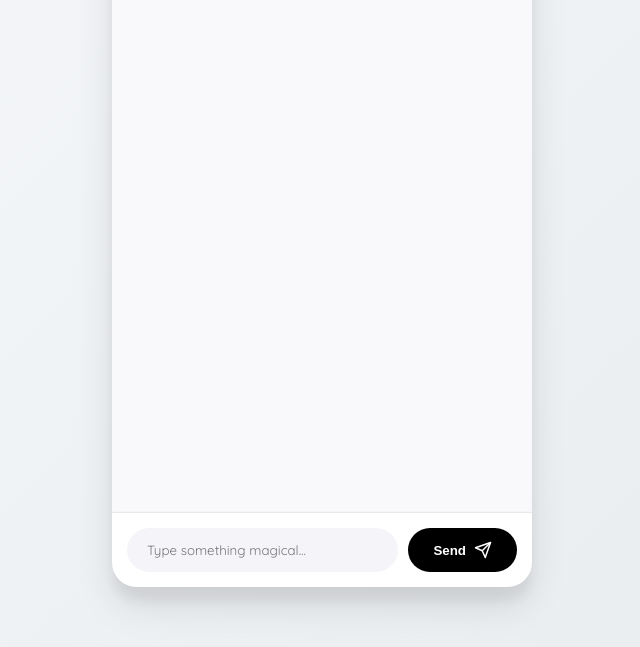
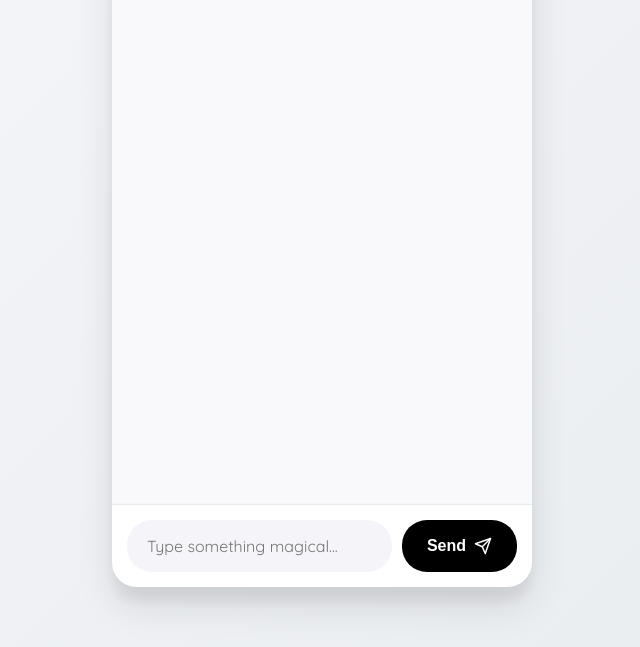
Before and after one commit to jedieason/WeeGPT, a plain HTML site: page index.html in a window 1280 px wide. Shown: the part 153-800 px from the top of the page, without its empty margins (318-958 px from the left). Drawn offline with Linux system fonts and the light colour scheme.

Commit message:
Update index.html

```diff
--- a/index.html
+++ b/index.html
@@ -122,12 +122,8 @@
             outline: none;
             transition: var(--transition-smooth);
             font-family: 'Quicksand', sans-serif;
-        }
-
-        #user-input:focus {
-            border-color: var(--color-primary);
-            background-color: white;
-            box-shadow: 0 0 0 3px rgba(106, 90, 205, 0.1);
+            font-size: 16px; /* 確保與對話框的字體大小一致 */
+            line-height: 1.5; /* 與對話框相同的行高 */
         }
 
         #send-btn {
@@ -143,6 +139,14 @@
             display: flex;
             align-items: center;
             gap: 8px;
+            font-size: 16px; /* 確保與對話框的字體大小一致 */
+            line-height: 1.5; /* 與對話框相同的行高 */
+        }
+
+        #user-input:focus {
+            border-color: var(--color-primary);
+            background-color: white;
+            box-shadow: 0 0 0 3px rgba(106, 90, 205, 0.1);
         }
 
         #send-btn:hover {
```
